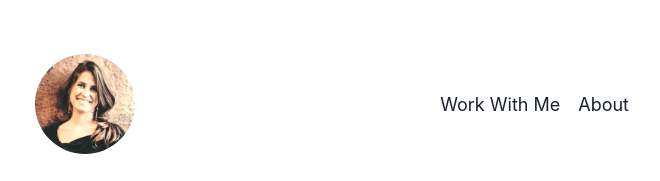
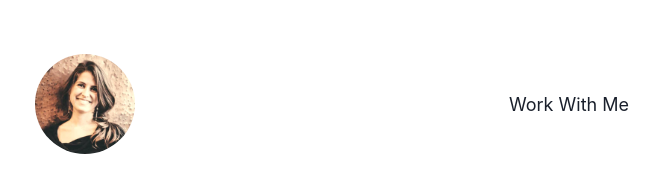
Before and after one commit to alliblum/nextjs-blog, a Next.js app: page / in a window 1280 px wide. Shown: the top 181 px of the page, without its empty margins (308-968 px from the left). Built offline with nearby package versions, Linux system fonts and the light colour scheme.

Commit message:
remove about from nav bar

```diff
--- a/components/navbar.tsx
+++ b/components/navbar.tsx
@@ -10,7 +10,7 @@ export const NavBar = () => {
       <Box>
         <Stack direction="row" spacing={4}>
           <Link href="/work-with-me">Work With Me</Link>
-          <Link href="/about">About</Link>
+          {/* <Link href="/about">About</Link> */}
         </Stack>
       </Box>
     </Flex>
```
